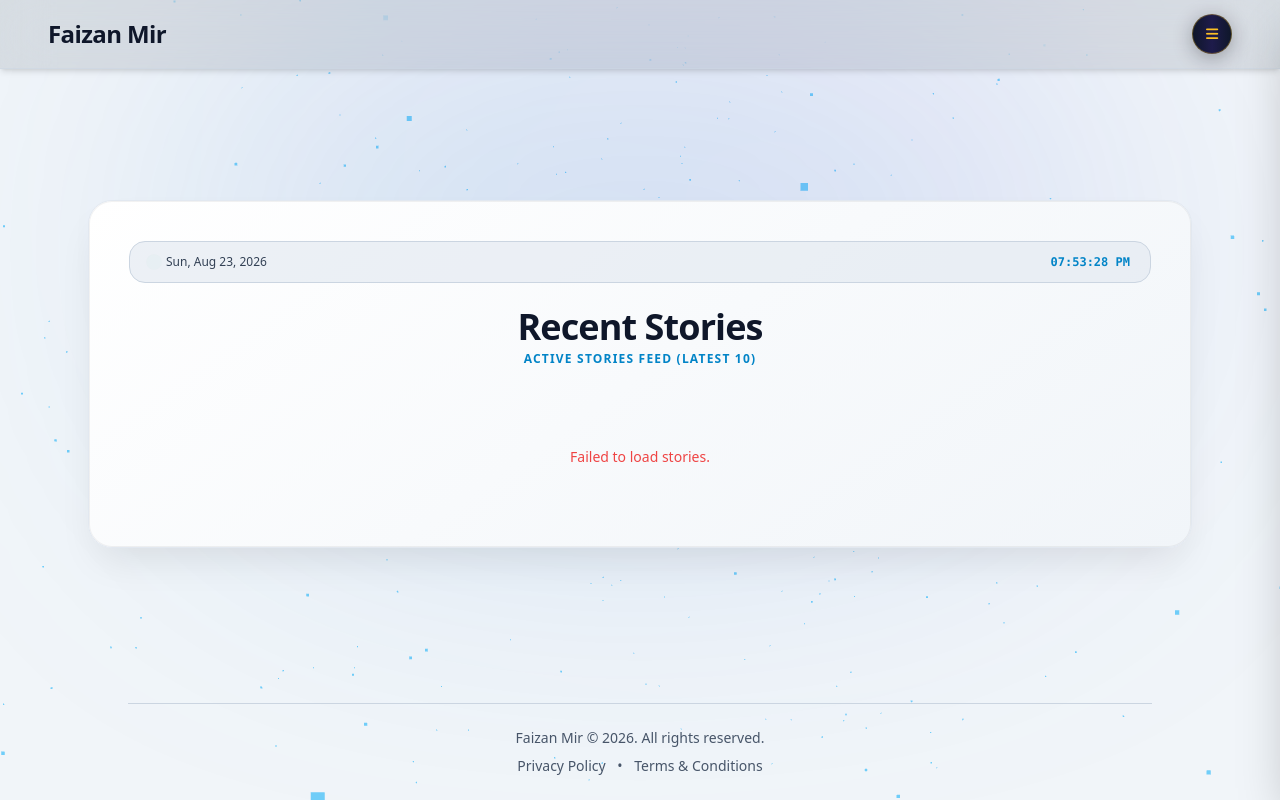
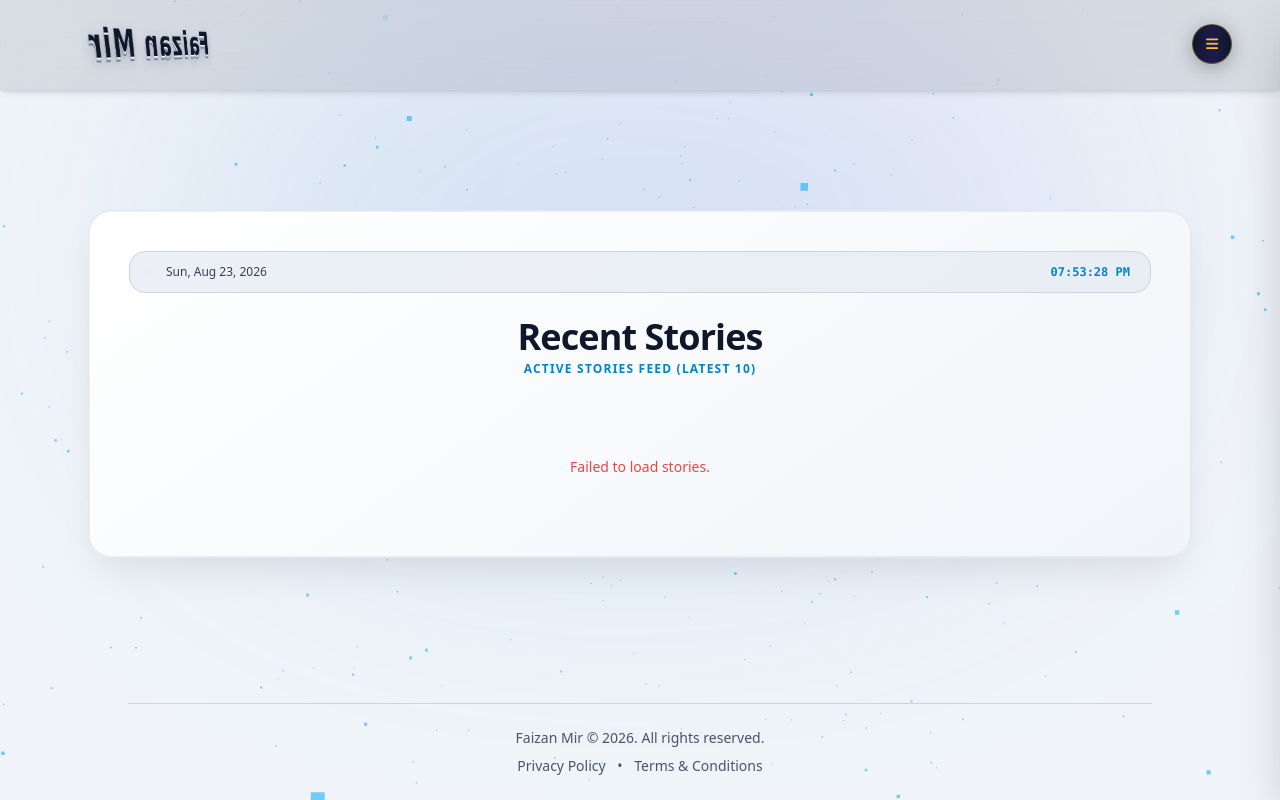
Before and after one commit to bhataru/FMJ, a FastAPI app: page /home in a window 1280 px wide. Run offline with FastAPI, Linux system fonts and the light colour scheme; data that the repository does not hold is empty; parts of the project's set-up code (start-up, migrations or seed data) failed here and were passed over; some libraries are stand-ins or nearby versions.

Commit message:
Update index page layout and styling

```diff
--- a/templates/home.html
+++ b/templates/home.html
@@ -48,6 +48,45 @@
         }
         #menu-drawer { transition: transform 0.3s cubic-bezier(0.4, 0, 0.2, 1); }
 
+        @keyframes fullSpin3D {
+            0% { transform: perspective(600px) rotateY(0deg); }
+            100% { transform: perspective(600px) rotateY(360deg); }
+        }
+
+        .text-3d-cursive {
+            font-family: 'Great Vibes', 'Pinyon Script', 'Brush Script MT', cursive, serif;
+            font-size: clamp(1.4rem, 3vw, 2.2rem);
+            font-weight: bold;
+            font-style: italic;
+            letter-spacing: 0.05em;
+            display: inline-block;
+            transform-style: preserve-3d;
+            animation: fullSpin3D 10s linear infinite;
+            color: #f8fafc;
+            text-shadow:
+                0 1px 0 #cbd5e1,
+                0 2px 0 #94a3b8,
+                0 3px 0 #64748b,
+                0 4px 0 #475569,
+                0 5px 10px rgba(0, 0, 0, 0.6),
+                0 10px 20px rgba(0, 0, 0, 0.4);
+        }
+
+        html:not(.dark) .text-3d-cursive {
+            color: #0f172a;
+            text-shadow:
+                0 1px 0 #ffffff,
+                0 2px 0 #cbd5e1,
+                0 3px 0 #94a3b8,
+                0 4px 0 #64748b,
+                0 5px 15px rgba(15, 23, 42, 0.25),
+                0 2px 5px rgba(15, 23, 42, 0.15);
+        }
+
+        .text-3d-cursive:hover {
+            animation-play-state: paused;
+        }
+
         .drawer-link {
             position: relative;
             display: inline-block;
@@ -75,7 +114,7 @@
     <!-- Header Section -->
     <header class="relative z-20 flex justify-between items-center w-full px-6 sm:px-12 py-3.5 mb-6 bg-slate-900/10 dark:bg-slate-900/60 backdrop-blur-xl border-b border-slate-300/60 dark:border-slate-800/80 shadow-md box-border">
         <a href="/" class="py-1 inline-block">
-            <span class="text-xl sm:text-2xl font-bold tracking-tight text-slate-900 dark:text-white">Faizan Mir</span>
+            <span class="text-3d-cursive">Faizan Mir</span>
         </a>
         <button onclick="toggleMenu()" class="group flex items-center justify-center bg-gradient-to-r from-slate-900 via-indigo-950 to-slate-900 text-amber-300 dark:from-slate-800 dark:via-indigo-900 dark:to-slate-800 w-10 h-10 rounded-full hover:scale-105 transition-all duration-300 shadow-[0_4px_20px_rgba(0,0,0,0.3)] cursor-pointer border border-amber-400/30 hover:border-amber-400/70" title="Open Menu">
             <i class="fa-solid fa-bars text-sm text-amber-400 transition-transform group-hover:rotate-90 duration-300"></i>
```
